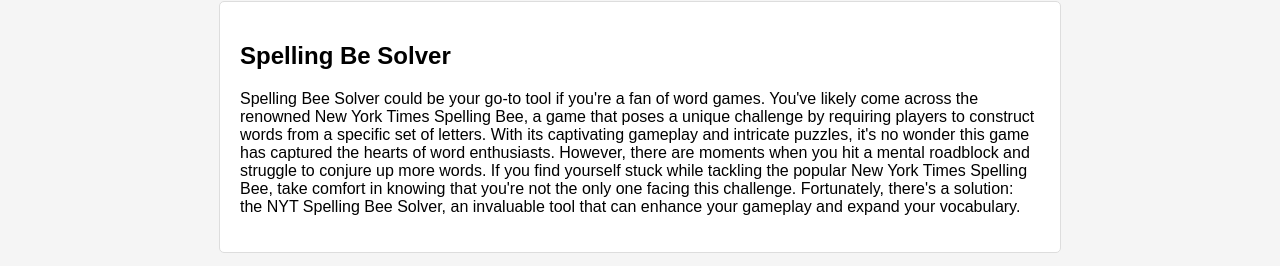
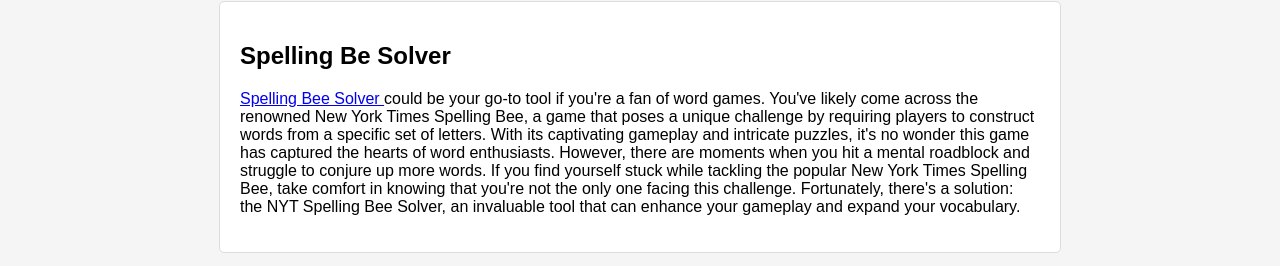
Before and after one commit to seoali110/sbhinter, a plain HTML site: page index.html in a window 1280 px wide. Shown: the part 622-888 px from the top of the page. Drawn offline with Linux system fonts and the light colour scheme.

Commit message:
Update index.html

```diff
--- a/index.html
+++ b/index.html
@@ -79,7 +79,7 @@
     <div class="container">
         <h2>Spelling Be Solver</h2>
         <p>
-            Spelling Bee Solver could be your go-to tool if you're a fan of word games. You've likely come across the renowned New York Times Spelling Bee, a game that poses a unique challenge by requiring players to construct words from a specific set of letters. With its captivating gameplay and intricate puzzles, it's no wonder this game has captured the hearts of word enthusiasts.
+            <a href="https://sbhinter.com/" >Spelling Bee Solver </a> could be your go-to tool if you're a fan of word games. You've likely come across the renowned New York Times Spelling Bee, a game that poses a unique challenge by requiring players to construct words from a specific set of letters. With its captivating gameplay and intricate puzzles, it's no wonder this game has captured the hearts of word enthusiasts.
 
             However, there are moments when you hit a mental roadblock and struggle to conjure up more words. If you find yourself stuck while tackling the popular New York Times Spelling Bee, take comfort in knowing that you're not the only one facing this challenge. Fortunately, there's a solution: the NYT Spelling Bee Solver, an invaluable tool that can enhance your gameplay and expand your vocabulary.
         </p>
```
